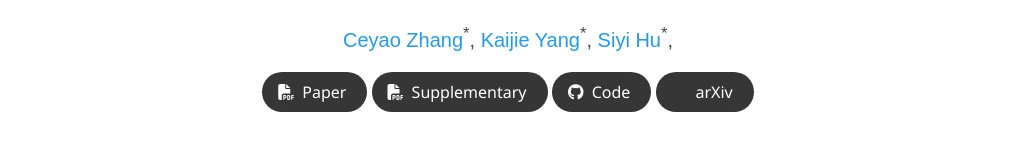
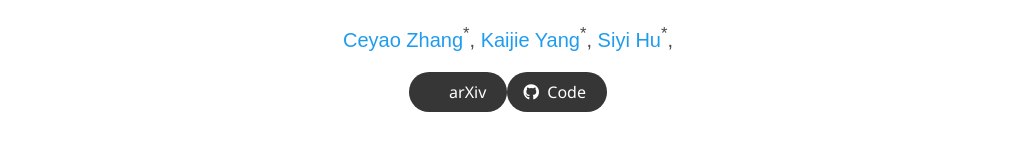
Before and after one commit to pku-proagent/pku-proagent.github.io, a plain HTML site: page index.html in a window 1280 px wide. Shown: the part 159-321 px from the top of the page, without its empty margins (132-1148 px from the left). Drawn offline with nearby package versions, Linux system fonts and the light colour scheme; some icons are missing; a web font is replaced by a local one.

Commit message:
delete the paper and supp, only maintain the arxiv and code

```diff
--- a/index.html
+++ b/index.html
@@ -71,27 +71,15 @@
 
                   <div class="column has-text-centered">
                     <div class="publication-links">
-                         <!-- Arxiv PDF link -->
-                      <span class="link-block">
-                        <a href="static/pdfs/paper.pdf" target="_blank"
-                        class="external-link button is-normal is-rounded is-dark">
-                        <span class="icon">
-                          <i class="fas fa-file-pdf"></i>
-                        </span>
-                        <span>Paper</span>
-                      </a>
+
+                  <!-- ArXiv abstract Link -->
+                  <span class="link-block">
+                    <a href="https://arxiv.org/abs/2308.11339" target="_blank"
+                    class="external-link button is-normal is-rounded is-dark">
+                    <span class="icon">
+                      <i class="ai ai-arxiv"></i>
                     </span>
-
-                    <!-- Supplementary PDF link -->
-                    <span class="link-block">
-                      <a href="static/pdfs/appx.pdf" target="_blank"
-                      class="external-link button is-normal is-rounded is-dark">
-                      <span class="icon">
-                        <i class="fas fa-file-pdf"></i>
-                      </span>
-                      <span>Supplementary</span>
-                    </a>
-                  </span>
+                  <span>arXiv</span>
 
                   <!-- Github link -->
                   <span class="link-block">
@@ -103,15 +91,6 @@
                     <span>Code</span>
                   </a>
                 </span>
-
-                <!-- ArXiv abstract Link -->
-                <span class="link-block">
-                  <a href="https://arxiv.org/abs/<ARXIV PAPER ID>" target="_blank"
-                  class="external-link button is-normal is-rounded is-dark">
-                  <span class="icon">
-                    <i class="ai ai-arxiv"></i>
-                  </span>
-                  <span>arXiv</span>
                 </a>
               </span>
             </div>
```
